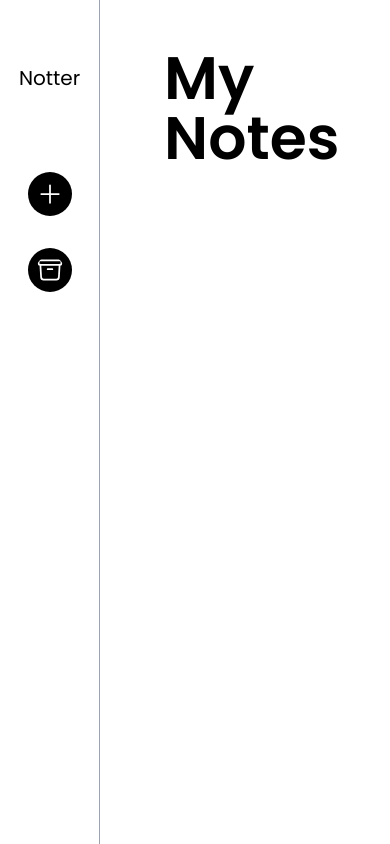
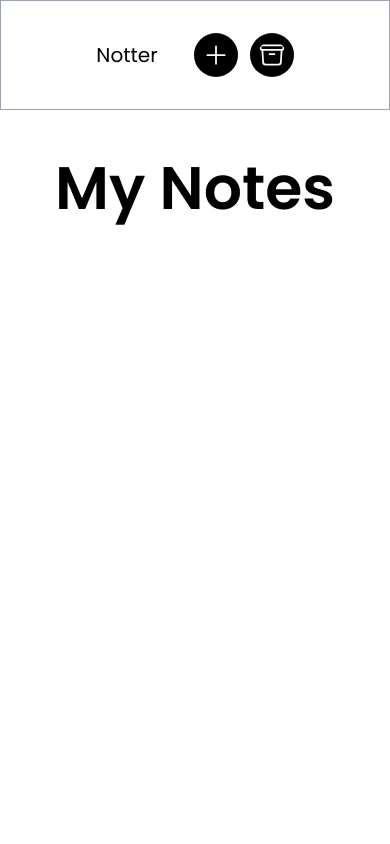
Before and after one commit to MartinMorici/ensolvers-challenge, a React (Vite) app: page / in a window 390 px wide. Built offline with nearby package versions, Linux system fonts and the light colour scheme.

Commit message:
finished responsive and archived tab. remains filter

```diff
--- a/package.json
+++ b/package.json
@@ -10,8 +10,12 @@
   },
   "dependencies": {
     "@heroicons/react": "^2.0.17",
+    "localforage": "^1.10.0",
+    "match-sorter": "^6.3.1",
     "react": "^18.2.0",
-    "react-dom": "^18.2.0"
+    "react-dom": "^18.2.0",
+    "react-router-dom": "^6.10.0",
+    "sort-by": "^0.0.2"
   },
   "devDependencies": {
     "@types/react": "^18.0.28",
--- a/src/App.tsx
+++ b/src/App.tsx
@@ -5,12 +5,11 @@ import Notes from './components/Notes';
 import Sidebar from './components/Sidebar';
 import { NotesContext } from './context/Context';
 
-
 function App() {
   const {notes, showAddNote} = useContext(NotesContext)
 
   return (
-    <div className='App font-poppins flex'>
+    <div className='App font-poppins flex flex-col sm:flex-row'>
       <Sidebar/>
       <Notes/>
       { showAddNote && <AddNote/>}
--- a/src/components/AddCategories.tsx
+++ b/src/components/AddCategories.tsx
@@ -24,7 +24,7 @@ function AddCategories({categories,categorie, setCategories } : Props) {
 
 
     return (
-        <div className='grid grid-cols-[100px_1fr] mt-4'>
+        <div className='flex flex-col sm:grid sm:grid-cols-[100px_1fr] mt-4'>
             <label htmlFor="categories">Categories</label>
             <div>
                 <div className=' p-2 h-24 border border-black w-full flex flex-wrap gap-y-1 overflow-auto'>
--- a/src/components/AddNote.tsx
+++ b/src/components/AddNote.tsx
@@ -52,19 +52,19 @@ const AddNote = ({ noteEdit, setIsEdit }: Props) => {
     }
 
   return (
-    <div className='absolute inset-0 flex justify-center items-center bg-[#0000008a]'>
-        <form className='max-w-[600px] w-full bg-white  rounded-3xl py-6 px-12 ' onSubmit={(e) => handleSubmit(e)}>
-            <h3 className='text-6xl font-semibold'>{`${noteEdit ? 'Edit note' : 'Create note'}`}</h3>
-            <div className='grid grid-cols-[100px_1fr] mt-8'>
+    <div className='fixed sm:absolute inset-0 flex justify-center items-center bg-[#0000008a]'>
+        <form className='m-3 sm:m-0 max-w-[600px] w-full bg-white  rounded-3xl py-6 px-2 sm:px-12 ' onSubmit={(e) => handleSubmit(e)}>
+            <h3 className='text-3xl sm:text-6xl font-semibold'>{`${noteEdit ? 'Edit note' : 'Create note'}`}</h3>
+            <div className='flex flex-col sm:grid sm:grid-cols-[100px_1fr] mt-8'>
                 <label htmlFor="title">Title</label>
                 <input ref={title} className='px-2 h-8 border border-black' type="text" id='title' />
             </div>
-            <div className='grid grid-cols-[100px_1fr] mt-4'>
+            <div className='flex flex-col sm:grid sm:grid-cols-[100px_1fr] mt-4'>
                 <label htmlFor="content">Content</label>
-                <textarea ref={content} className='px-2 py-1 border border-black h-60' id='content' />
+                <textarea ref={content} className='px-2 py-1 border border-black sm:h-60 ' id='content' />
             </div>
             <AddCategories categories={categories} setCategories={setCategories} categorie={categorie} ></AddCategories>
-            <div className='grid grid-cols-[100px_1fr] mt-4'>
+            <div className='flex flex-col sm:grid sm:grid-cols-[100px_1fr] mt-4'>
                 <label htmlFor="color">Color</label>
                 <div className='flex gap-2'>
                     <input className="cursor-pointer appearance-none h-[30px] w-[30px] checked:border-2 rounded-full border checked:border-[#000000] bg-[#FFC872]" value="#FFC872" type="radio" name="color" onChange={(e) => handleColor(e)} checked={( selectedColor === '#FFC872')}/>
--- a/src/components/Notes.tsx
+++ b/src/components/Notes.tsx
@@ -5,7 +5,7 @@ import { Note } from '../utils/note'
 import AddNote from './AddNote'
 
 const Notes = () => {
-    const {notes,setNotes, setArchived, archived} = useContext(NotesContext)
+    const {notes,setNotes, setArchived, archived, isArchived} = useContext(NotesContext)
     const [isEdit, setIsEdit] = useState<boolean>(false)
     const [noteEdit, setNoteEdit] = useState<Note | undefined>()
     const [warningRemove, setWarningRemove] = useState<boolean>(false)
@@ -13,8 +13,10 @@ const Notes = () => {
 
     const removeNote = (id: number) => {
         const newNotes = notes.filter((note) => note.id !== id)
+        const newArchived = archived.filter((note) => note.id !== id)
         localStorage.setItem('notes', JSON.stringify(newNotes));
         setNotes(newNotes);
+        setArchived(newArchived)
         setWarningRemove(false);
     }
 
@@ -39,10 +41,10 @@ const Notes = () => {
 
   return (
     <>
-        <main className='pl-16 pt-12 w-full'>
-            <h1 className='text-6xl font-semibold mb-16 '>My Notes</h1>
-            <section className='flex flex-wrap gap-8 '>
-                {notes.map((note) => {
+        <main className='flex flex-col items-center sm:block sm:pl-16 pt-12 w-full'>
+            <h1 className='text-6xl font-semibold mb-16 '>{isArchived ? 'Archived Notes' : 'My Notes'}</h1>
+            <section className='flex flex-wrap justify-center sm:justify-normal gap-8 '>
+                {(isArchived ? archived : notes).map((note) => {
                     return (
                         <article key={note.id} className={`relative flex flex-col font-poppins font-medium rounded-2xl max-w-[300px] min-h-[250px] p-6 min-h w-full bg-[${note.color}]`}>
                             <h3 className='font-semibold'>{note.title}</h3>
--- a/src/components/Sidebar.tsx
+++ b/src/components/Sidebar.tsx
@@ -1,16 +1,16 @@
-import { PlusIcon, ArchiveBoxIcon } from '@heroicons/react/24/outline'
-import React, { useContext } from 'react'
-import { NotesContext } from '../context/Context'
+import { PlusIcon, ArchiveBoxIcon, ArrowUturnLeftIcon } from '@heroicons/react/24/outline';
+import React, { useContext } from 'react';
+import { NotesContext } from '../context/Context';
 
 const Sidebar = () => {
-  const {setShowAddNote} = useContext(NotesContext)
+  const { setShowAddNote, setIsArchived, isArchived } = useContext(NotesContext);
   return (
-    <aside className='w-36 border-r border-gray-400 flex flex-col items-center h-screen'>
-      <h2 className='mt-16 text-xl'>Notter</h2>
-      <PlusIcon onClick={() => setShowAddNote(true)} className=' mt-20 rounded-full w-11 h-11 p-2 bg-black text-white'></PlusIcon>
-      <ArchiveBoxIcon className=' mt-8 rounded-full w-11 h-11 p-2 bg-black text-white'></ArchiveBoxIcon>
+    <aside className='p-8 gap-3 sm:gap-0 sm:p-0 sm:w-36 justify-center sm:justify-normal  border-r border-gray-400 flex sm:flex-col items-center sm:h-screen border border-b sm:border-b-0'>
+      <h2 className='sm:mt-16 text-xl mr-6 sm:mr-0'>Notter</h2>
+      <PlusIcon onClick={() => setShowAddNote(true)} className=' sm:mt-20 rounded-full w-11 h-11 p-2 bg-black text-white cursor-pointer'></PlusIcon>
+      {isArchived ? <ArrowUturnLeftIcon className=' sm:mt-8 rounded-full w-11 h-11 p-2 bg-black text-white cursor-pointer' onClick={() => setIsArchived(false)} /> : <ArchiveBoxIcon className=' sm:mt-8 rounded-full w-11 h-11 p-2 bg-black text-white cursor-pointer' onClick={() => setIsArchived(true)}></ArchiveBoxIcon>}
     </aside>
-  )
-}
+  );
+};
 
-export default Sidebar
+export default Sidebar;
--- a/src/context/Context.tsx
+++ b/src/context/Context.tsx
@@ -12,6 +12,8 @@ interface Context {
     setArchived: (notes:Note[]) => void;
     showAddNote: boolean;
     setShowAddNote: (show:boolean) => void;
+    isArchived: boolean;
+    setIsArchived: (show:boolean) => void;
 }
 
 export const NotesContext = React.createContext({} as Context);
@@ -22,6 +24,7 @@ const NotesProvider = ({ children }: Props) => {
     const notesLS = notesJson ? JSON.parse(notesJson) : [];
     const [notes, setNotesState] = useState<Note[]>(notesLS);
     const [archived, setArchivedState] = useState<Note[]>([]);
+    const [isArchived, setIsArchived] = useState<boolean>(false)
     const [showAddNote, setShowAddNoteState] = useState<boolean>(false)
 
     const setNotes = (notes:Note[])=> {
@@ -35,7 +38,7 @@ const NotesProvider = ({ children }: Props) => {
     }
 
 
-  return <NotesContext.Provider value={{setNotes,notes, setShowAddNote, showAddNote, setArchived, archived}}>{children}</NotesContext.Provider>;
+  return <NotesContext.Provider value={{setNotes,notes, setShowAddNote, showAddNote, setArchived, archived, setIsArchived, isArchived}}>{children}</NotesContext.Provider>;
 };
 
 export default NotesProvider;
```
Also changed, not shown: 1 other file (tests, documents, lock files or other folders).
